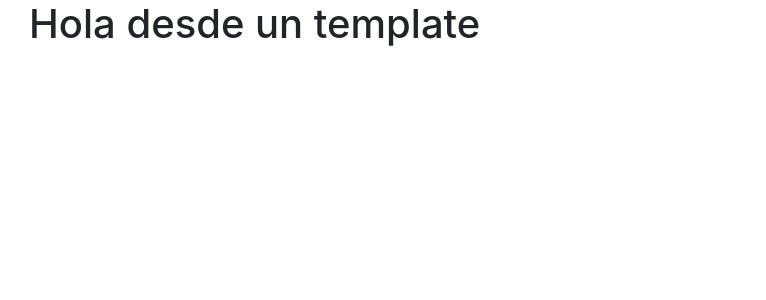
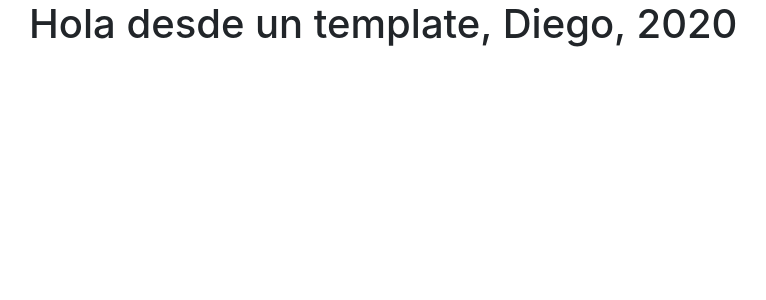
Before and after one commit to diego-alvirde/django, a Django app: page / in a window 1280 px wide. Shown: the top 300 px of the page, without its empty margins (56-822 px from the left). Run offline with Django 3.2, Linux system fonts and the light colour scheme; some libraries are stand-ins or nearby versions.

Commit message:
Contexto en Django

```diff
--- a/templates/index.html
+++ b/templates/index.html
@@ -13,7 +13,7 @@
     <div class="container">
         <div class="row">
             <div class="col">
-                <h1>Hola desde un template</h1>
+                <h1>Hola desde un template, {{message}}, {{anio}}</h1>
             </div>
         </div>
     </div>
--- a/tienda/views.py
+++ b/tienda/views.py
@@ -3,5 +3,6 @@ from django.shortcuts import render
 
 def index(request):
     return render(request,"index.html", {
-        #context
+        'message':'Diego',
+        'anio':2020
     })
```
